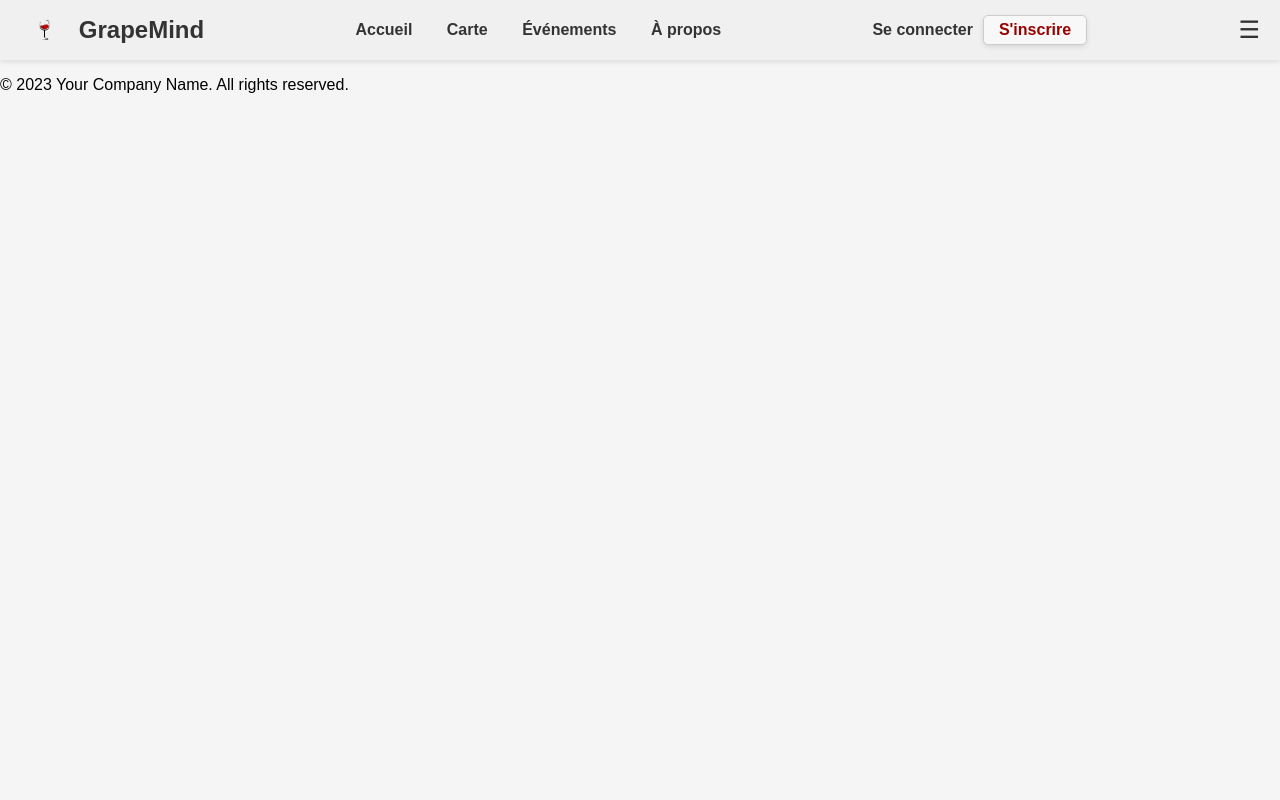
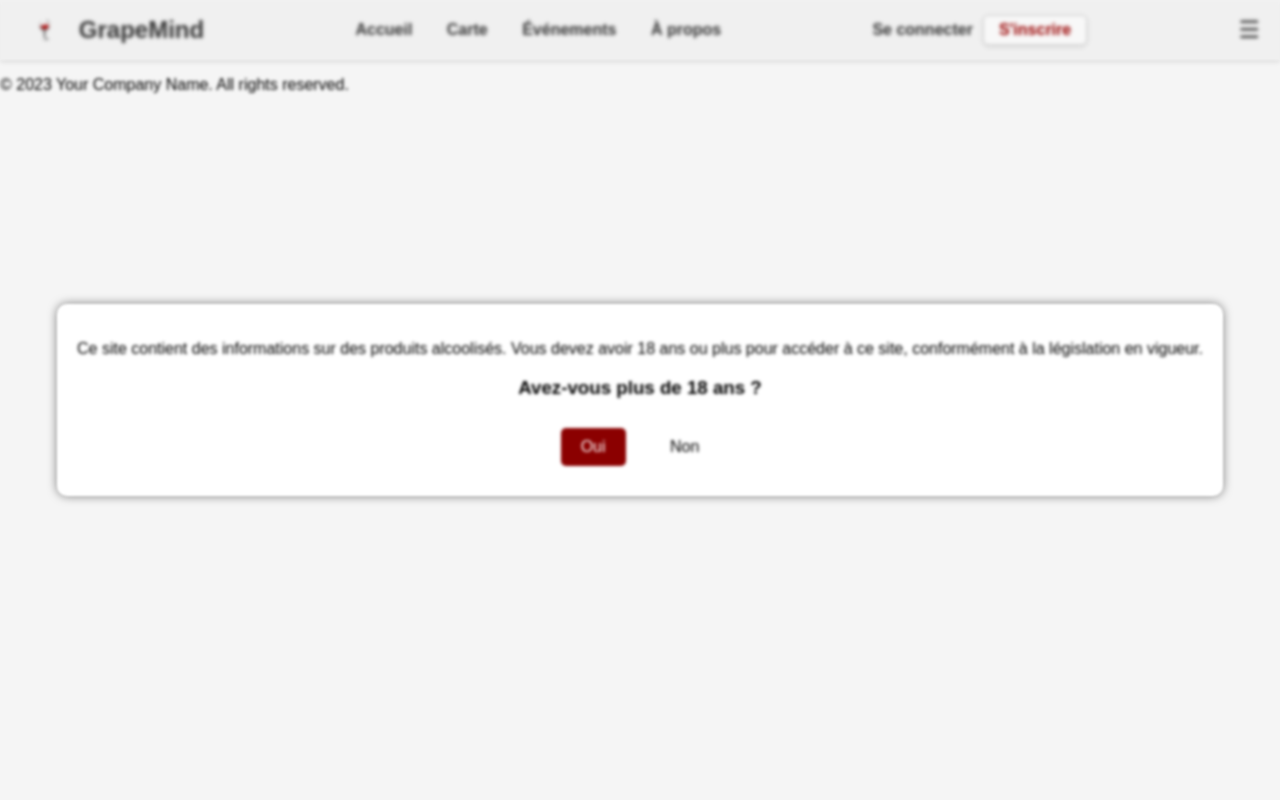
Before and after one commit to Aximme/GrapeMind, a PHP site: page / in a window 1280 px wide. Run offline with PHP 8.4, Linux system fonts and the light colour scheme; some libraries are stand-ins or nearby versions.

Commit message:
Popup / header redirection
- adding redirections to the header page

```diff
--- a/components/header.php
+++ b/components/header.php
@@ -13,14 +13,14 @@
         <span class="logo-text">GrapeMind</span>
     </div>
     <nav class="navigation">
-        <a href="#">Accueil</a>
-        <a href="#">Carte</a>
-        <a href="#">Événements</a>
-        <a href="#">À propos</a>
+        <a href="../index.php">Accueil</a>
+        <a href="../components/wine_map/map-main.php">Carte</a>
+        <a href="../events.php">Événements</a>
+        <a href="../about.php">À propos</a>
     </nav>
     <div class="auth">
-        <a href="#" class="login">Se connecter</a>
-        <a href="#" class="signup">S'inscrire</a>
+        <a href="../login.php" class="login">Se connecter</a>
+        <a href="../registration.php" class="signup">S'inscrire</a>
     </div>
     <!-- Menu Déroulant -->
     <div class="menu-icon">
--- /dev/null
+++ b/css/checkAdult.css
@@ -0,0 +1,43 @@
+body.blur *:not(.age-popup-content) {
+    filter: blur(1px);
+}
+
+.age-popup {
+    position: fixed;
+    top: 0;
+    left: 0;
+    width: 100%;
+    height: 100%;
+    display: flex;
+    justify-content: center;
+    align-items: center;
+    z-index: 1000;
+}
+
+.age-popup-content {
+    background: #fff;
+    padding: 20px;
+    text-align: center;
+    border-radius: 10px;
+    box-shadow: 0 0 10px rgba(0, 0, 0, 0.5);
+}
+
+.age-popup button {
+    margin: 10px;
+    padding: 10px 20px;
+    font-size: 16px;
+    border: none;
+    border-radius: 5px;
+    cursor: pointer;
+}
+
+.button-yes {
+    background-color: #8B0000;
+    color: #fff;
+}
+
+.button-no {
+    background-color: #fff;
+    color: #000;
+    border: 1px solid #000;
+}
--- a/index.php
+++ b/index.php
@@ -6,17 +6,41 @@ include 'components/header.php';
 <head>
     <meta charset="UTF-8">
     <meta name="viewport" content="width=device-width, initial-scale=1.0">
-    <title>Your Page Title</title>
-    <link rel="stylesheet" href="css/main.css">
+    <title>Accueil</title>
+    <link rel="stylesheet" href="css/checkAdult.css">
+    <script>
+        document.addEventListener("DOMContentLoaded", function() {
+            if (!localStorage.getItem("ageVerified")) {
+                document.getElementById("age-popup").style.display = "flex";
+                document.body.classList.add("blur");
+            }
+        });
+
+        function handleAgeVerification(isAdult) {
+            if (isAdult) {
+                localStorage.setItem("ageVerified", "true");
+                document.getElementById("age-popup").style.display = "none";
+                document.body.classList.remove("blur");
+            } else {
+                window.location.href = "https://www.google.fr";
+            }
+        }
+    </script>
 </head>
 <body>
 
-    <main>
+<div id="age-popup" class="age-popup">
+    <div class="age-popup-content">
+        <p>Ce site contient des informations sur des produits alcoolisés. Vous devez avoir 18 ans ou plus pour accéder à ce site, conformément à la législation en vigueur.</p>
+        <h3>Avez-vous plus de 18 ans ?</h3>
+        <button class="button-yes" onclick="handleAgeVerification(true)">Oui</button>
+        <button class="button-no" onclick="handleAgeVerification(false")">Non</button>
+    </div>
+</div>
 
-    </main>
+<footer>
+    <p>&copy; 2023 Your Company Name. All rights reserved.</p>
+</footer>
 
-    <footer>
-        <p>&copy; 2023 Your Company Name. All rights reserved.</p>
-    </footer>
 </body>
 </html>
```
